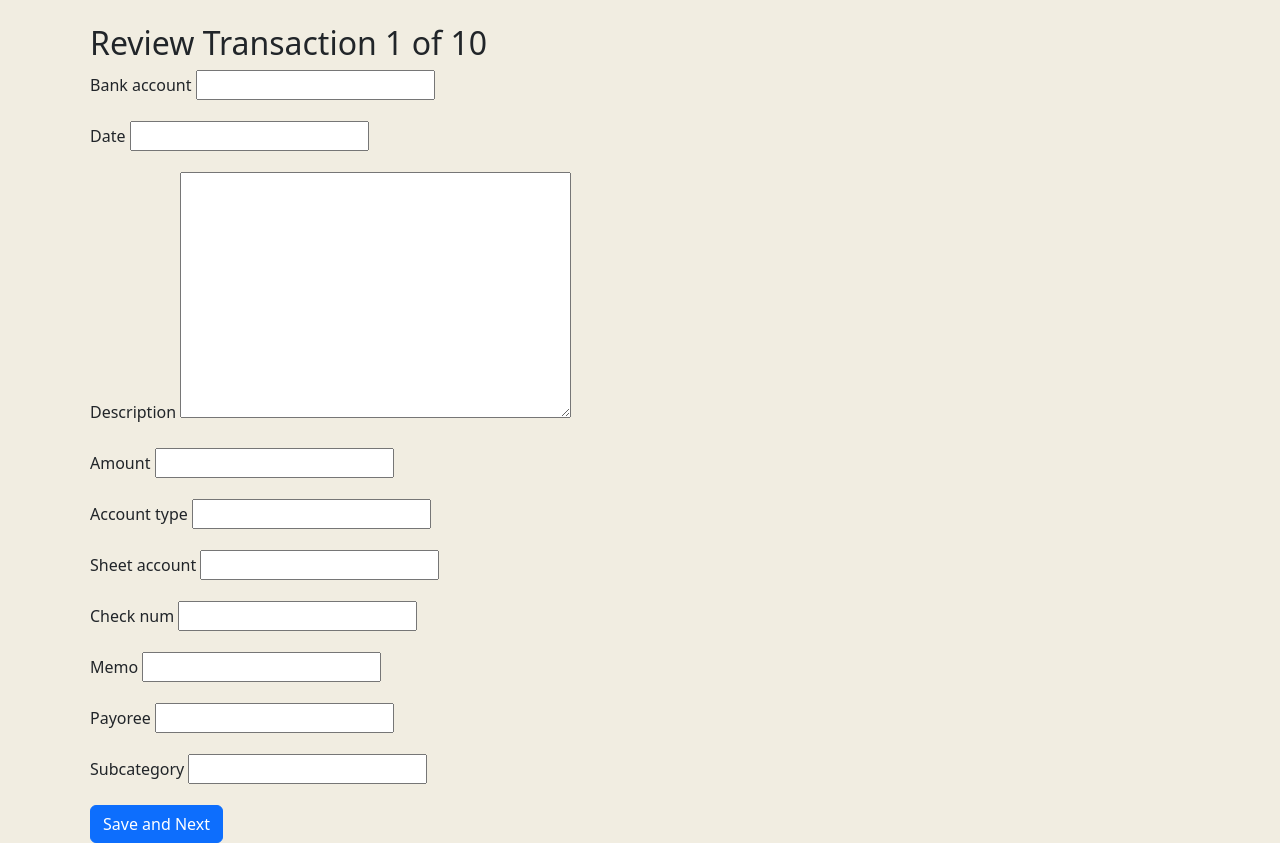
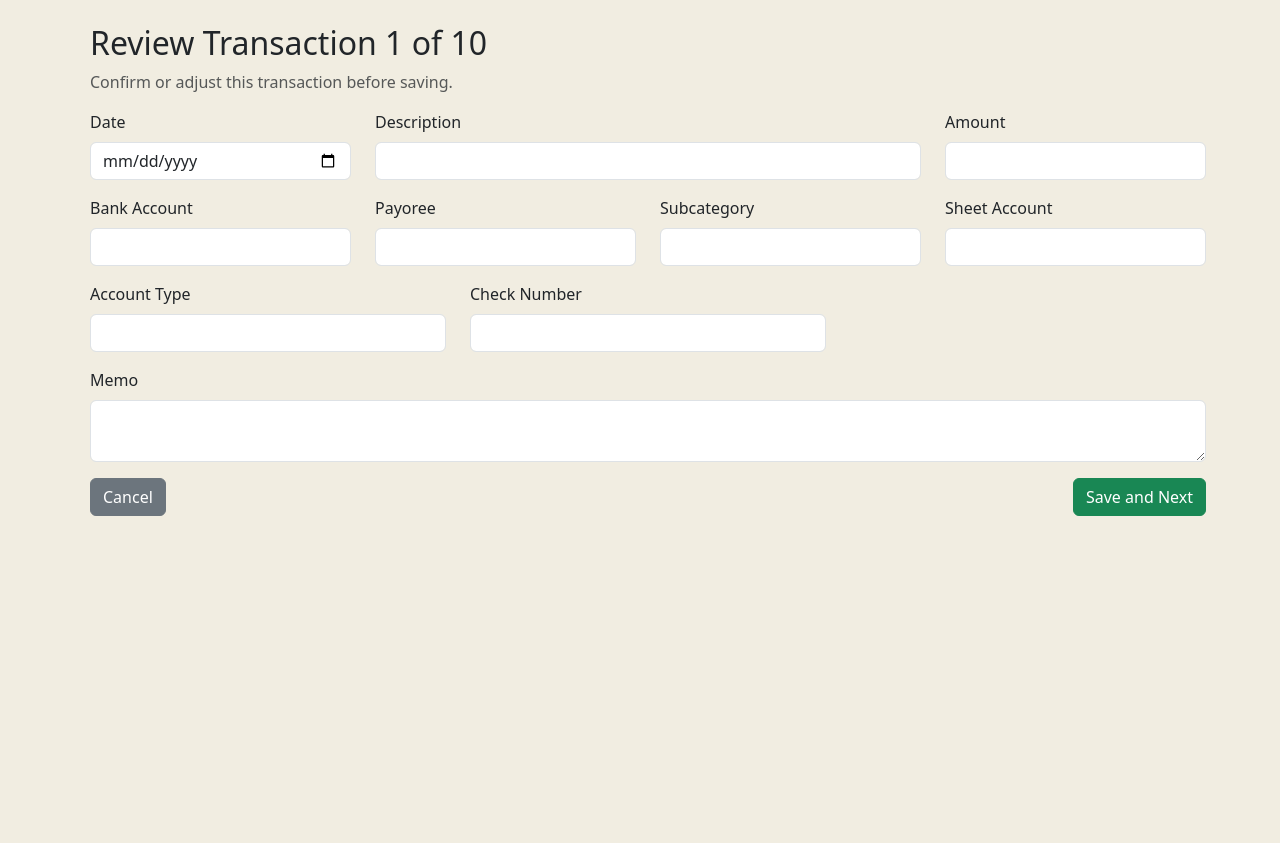
Before and after one commit to oobeyagroup/budgnudg, a Django app: template transactions/templates/transactions/review_transaction.html in a window 1280 px wide. Shown: the part 56-899 px from the top of the page. After the commit the page ends 572 px from the top, so only its background shows below. Run offline with Django 5.2, Linux system fonts and the light colour scheme; tables that the repository leaves empty hold one stand-in row (values such as "Sample post"); the template is opened without the code that fills it: values that come from a table or form of the project are taken from there, most other values are stand-ins (such as "Sample title", 1, 10 or a date in 2020); some libraries are stand-ins or nearby versions.

Commit message:
improve review page

```diff
--- a/transactions/forms.py
+++ b/transactions/forms.py
@@ -45,14 +45,44 @@ class TransactionImportForm(forms.Form):
 
         return cleaned_data
 
+from django import forms
+
+from django import forms
+
 class TransactionReviewForm(forms.Form):
-    bank_account = forms.CharField()
-    date = forms.DateField()
-    description = forms.CharField(widget=forms.Textarea)
-    amount = forms.DecimalField()
-    account_type = forms.CharField(required=False)
-    sheet_account = forms.CharField(required=False)
-    check_num = forms.CharField(required=False)
-    memo = forms.CharField(required=False)
-    payoree = forms.CharField(required=False)
-    subcategory = forms.CharField(required=False)
+    date = forms.DateField(
+        widget=forms.DateInput(attrs={'class': 'form-control', 'type': 'date'})
+    )
+    description = forms.CharField(
+        widget=forms.TextInput(attrs={'class': 'form-control'})
+    )
+    amount = forms.DecimalField(
+        widget=forms.NumberInput(attrs={'class': 'form-control'})
+    )
+    bank_account = forms.CharField(
+        widget=forms.TextInput(attrs={'class': 'form-control'})
+    )
+    payoree = forms.CharField(
+        required=False,
+        widget=forms.TextInput(attrs={'class': 'form-control'})
+    )
+    subcategory = forms.CharField(
+        required=False,
+        widget=forms.TextInput(attrs={'class': 'form-control'})
+    )
+    sheet_account = forms.CharField(
+        required=False,
+        widget=forms.TextInput(attrs={'class': 'form-control'})
+    )
+    account_type = forms.CharField(
+        required=False,
+        widget=forms.TextInput(attrs={'class': 'form-control'})
+    )
+    check_num = forms.CharField(
+        required=False,
+        widget=forms.TextInput(attrs={'class': 'form-control'})
+    )
+    memo = forms.CharField(
+        required=False,
+        widget=forms.Textarea(attrs={'class': 'form-control', 'rows': 2})
+    )
--- a/transactions/templates/transactions/review_transaction.html
+++ b/transactions/templates/transactions/review_transaction.html
@@ -1,26 +1,66 @@
-
-
 {% extends "base.html" %}
-{% load static %}
-
 {% block content %}
 <div class="container mt-4">
   <h2>Review Transaction {{ current_index }} of {{ total }}</h2>
+  <p class="text-muted">Confirm or adjust this transaction before saving.</p>
+
   <form method="post">
     {% csrf_token %}
+
+    <div class="row">
+      <div class="col-md-3 mb-3">
+        <label for="{{ form.date.id_for_label }}" class="form-label">Date</label>
+        {{ form.date }}
+      </div>
+      <div class="col-md-6 mb-3">
+        <label for="{{ form.description.id_for_label }}" class="form-label">Description</label>
+        {{ form.description }}
+      </div>
+      <div class="col-md-3 mb-3">
+        <label for="{{ form.amount.id_for_label }}" class="form-label">Amount</label>
+        {{ form.amount }}
+      </div>
+    </div>
+
+    <div class="row">
+      <div class="col-md-3 mb-3">
+        <label for="{{ form.bank_account.id_for_label }}" class="form-label">Bank Account</label>
+        {{ form.bank_account }}
+      </div>
+      <div class="col-md-3 mb-3">
+        <label for="{{ form.payoree.id_for_label }}" class="form-label">Payoree</label>
+        {{ form.payoree }}
+      </div>
+      <div class="col-md-3 mb-3">
+        <label for="{{ form.subcategory.id_for_label }}" class="form-label">Subcategory</label>
+        {{ form.subcategory }}
+      </div>
+      <div class="col-md-3 mb-3">
+        <label for="{{ form.sheet_account.id_for_label }}" class="form-label">Sheet Account</label>
+        {{ form.sheet_account }}
+      </div>
+    </div>
+
+    <div class="row">
+      <div class="col-md-4 mb-3">
+        <label for="{{ form.account_type.id_for_label }}" class="form-label">Account Type</label>
+        {{ form.account_type }}
+      </div>
+      <div class="col-md-4 mb-3">
+        <label for="{{ form.check_num.id_for_label }}" class="form-label">Check Number</label>
+        {{ form.check_num }}
+      </div>
+    </div>
+
     <div class="mb-3">
-      {{ form.non_field_errors }}
-      {% for field in form %}
-        <div class="mb-3">
-          <label class="form-label" for="{{ field.id_for_label }}">{{ field.label }}</label>
-          {{ field }}
-          {% if field.errors %}
-            <div class="text-danger">{{ field.errors }}</div>
-          {% endif %}
-        </div>
-      {% endfor %}
+      <label for="{{ form.memo.id_for_label }}" class="form-label">Memo</label>
+      {{ form.memo }}
     </div>
-    <button type="submit" class="btn btn-primary">Save and Next</button>
+
+    <div class="d-flex justify-content-between">
+      <a href="{% url 'import_transactions_preview' %}" class="btn btn-secondary">Cancel</a>
+      <button type="submit" class="btn btn-success">Save and Next</button>
+    </div>
   </form>
 </div>
 {% endblock %}
```
